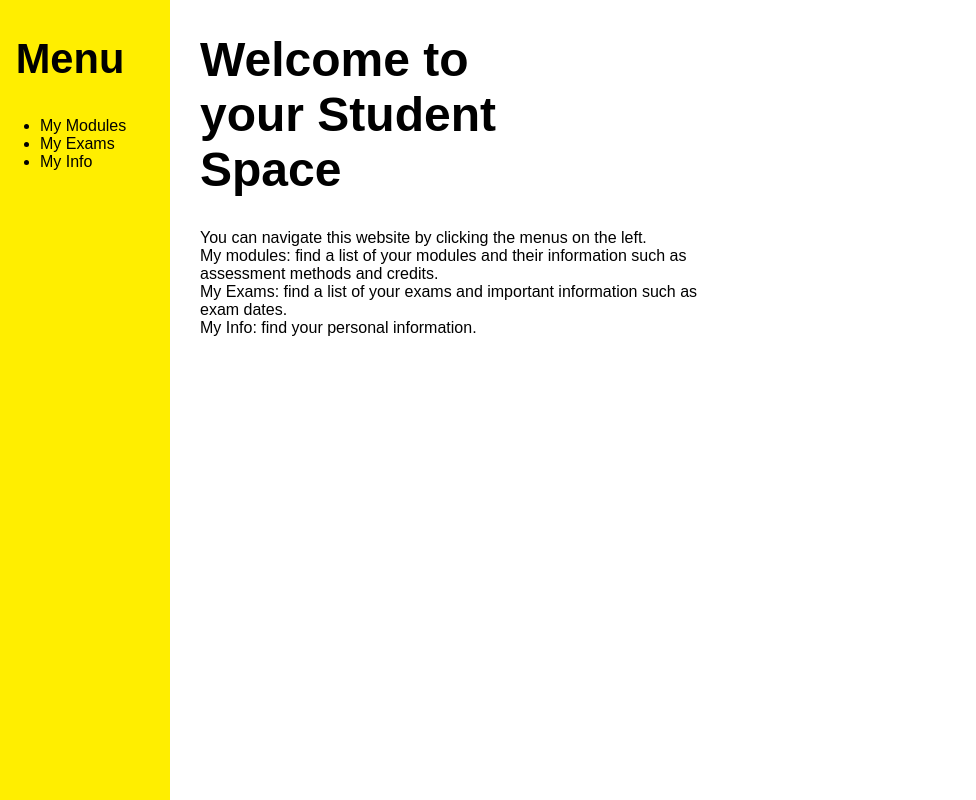
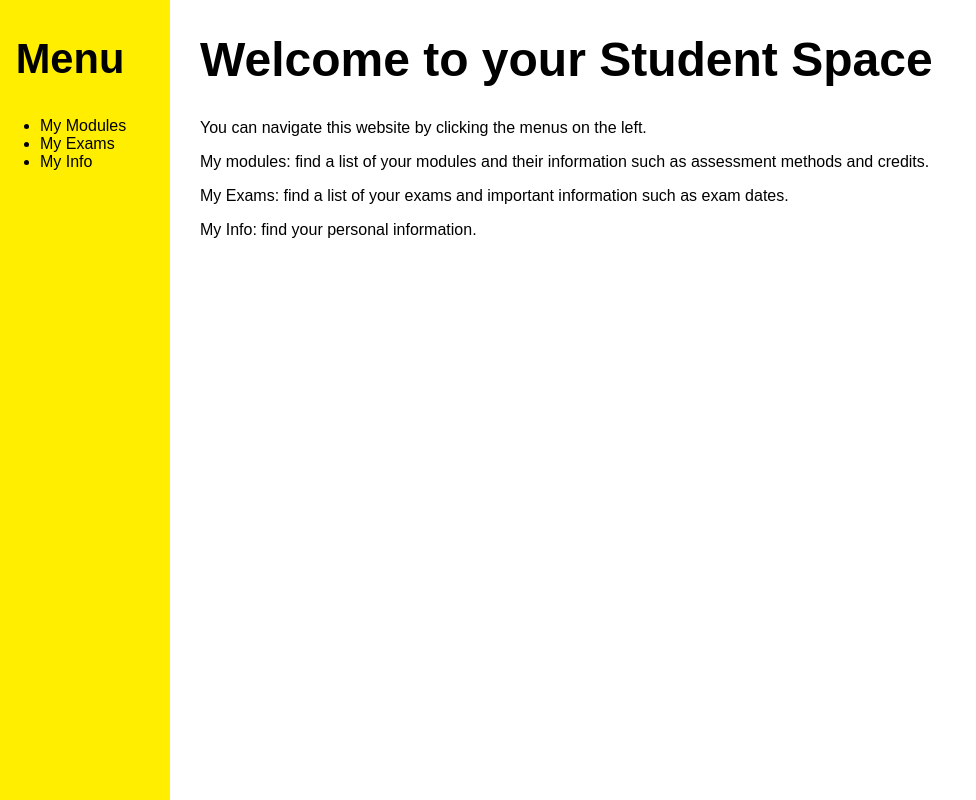
Before and after one commit to KrSunshine/student-dis, a PHP site: page /mainpage.html in a window 1280 px wide. Shown: the whole page, without its empty margins (0-976 px from the left). Run offline with PHP 8.4, Linux system fonts and the light colour scheme.

Commit message:
page modified

```diff
--- a/mainpage.html
+++ b/mainpage.html
@@ -17,11 +17,10 @@
     </div>
     <div class="main">
         <h1>Welcome to your Student Space</h1>
-        <p>You can navigate this website by clicking the menus on the left.<br />
-        My modules: find a list of your modules and their information such as assessment methods and credits.<br />
-        My Exams: find a list of your exams and important information such as exam dates.<br />
-        My Info: find your personal information.
-        </p>
+        <p>You can navigate this website by clicking the menus on the left.</p>
+        <p>My modules: find a list of your modules and their information such as assessment methods and credits.</p>
+        <p>My Exams: find a list of your exams and important information such as exam dates.</p>
+        <p>My Info: find your personal information.</p>
     </div>
   </div>
 </body>
--- a/mainpagestyle.css
+++ b/mainpagestyle.css
@@ -1,7 +1,7 @@
 html, body {
     font-family: sans-serif;
     margin: 0;
-    width: 60%;
+    width: 100%;
     height: 100%;
   }
 
@@ -15,7 +15,7 @@ html, body {
   }
 
 p {
-    max-width: 65%;
+    max-width: 70%;
     min-width: 500px;
 }
 
```
